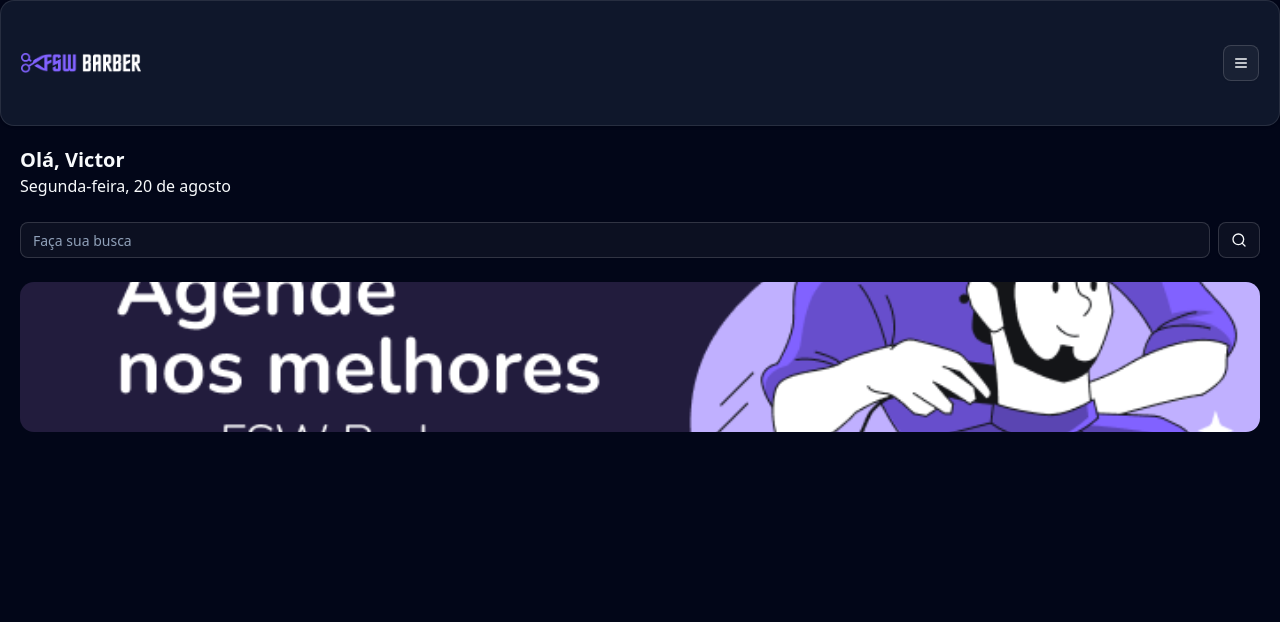
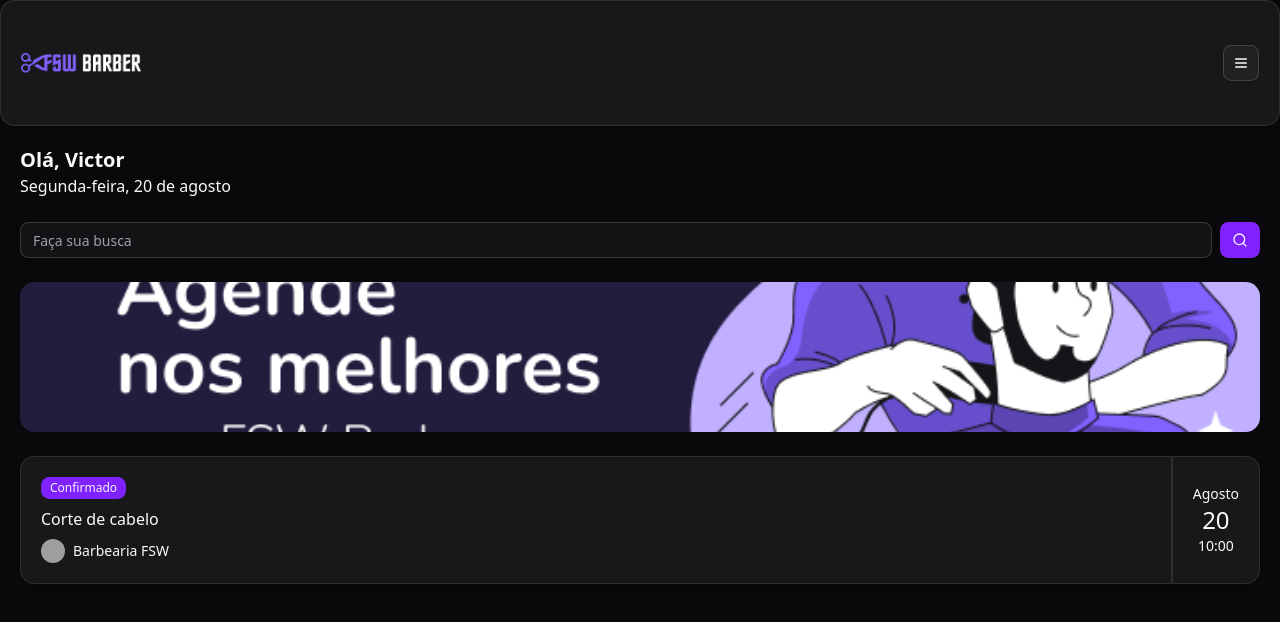
Before and after one commit to viitones/Barbershops, a Next.js app: page / in a window 1280 px wide. Shown: the top 622 px of the page. Built offline with nearby package versions, Linux system fonts and the light colour scheme; grey boxes are pictures that could not be loaded.

Commit message:
feat:  add booking item

```diff
--- a/package.json
+++ b/package.json
@@ -14,6 +14,7 @@
   },
   "dependencies": {
     "@prisma/client": "^6.14.0",
+    "@radix-ui/react-avatar": "^1.1.10",
     "@radix-ui/react-slot": "^1.2.3",
     "class-variance-authority": "^0.7.1",
     "clsx": "^2.1.1",
--- /dev/null
+++ b/src/app/_components/ui/avatar.tsx
@@ -0,0 +1,53 @@
+"use client"
+
+import * as React from "react"
+import * as AvatarPrimitive from "@radix-ui/react-avatar"
+
+import { cn } from "@/app/_lib/utils"
+
+function Avatar({
+  className,
+  ...props
+}: React.ComponentProps<typeof AvatarPrimitive.Root>) {
+  return (
+    <AvatarPrimitive.Root
+      data-slot="avatar"
+      className={cn(
+        "relative flex size-8 shrink-0 overflow-hidden rounded-full",
+        className
+      )}
+      {...props}
+    />
+  )
+}
+
+function AvatarImage({
+  className,
+  ...props
+}: React.ComponentProps<typeof AvatarPrimitive.Image>) {
+  return (
+    <AvatarPrimitive.Image
+      data-slot="avatar-image"
+      className={cn("aspect-square size-full", className)}
+      {...props}
+    />
+  )
+}
+
+function AvatarFallback({
+  className,
+  ...props
+}: React.ComponentProps<typeof AvatarPrimitive.Fallback>) {
+  return (
+    <AvatarPrimitive.Fallback
+      data-slot="avatar-fallback"
+      className={cn(
+        "bg-muted flex size-full items-center justify-center rounded-full",
+        className
+      )}
+      {...props}
+    />
+  )
+}
+
+export { Avatar, AvatarImage, AvatarFallback }
--- /dev/null
+++ b/src/app/_components/ui/badge.tsx
@@ -0,0 +1,46 @@
+import * as React from "react"
+import { Slot } from "@radix-ui/react-slot"
+import { cva, type VariantProps } from "class-variance-authority"
+
+import { cn } from "@/app/_lib/utils"
+
+const badgeVariants = cva(
+  "inline-flex items-center justify-center rounded-md border px-2 py-0.5 text-xs font-medium w-fit whitespace-nowrap shrink-0 [&>svg]:size-3 gap-1 [&>svg]:pointer-events-none focus-visible:border-ring focus-visible:ring-ring/50 focus-visible:ring-[3px] aria-invalid:ring-destructive/20 dark:aria-invalid:ring-destructive/40 aria-invalid:border-destructive transition-[color,box-shadow] overflow-hidden",
+  {
+    variants: {
+      variant: {
+        default:
+          "border-transparent bg-primary text-primary-foreground [a&]:hover:bg-primary/90",
+        secondary:
+          "border-transparent bg-secondary text-secondary-foreground [a&]:hover:bg-secondary/90",
+        destructive:
+          "border-transparent bg-destructive text-white [a&]:hover:bg-destructive/90 focus-visible:ring-destructive/20 dark:focus-visible:ring-destructive/40 dark:bg-destructive/60",
+        outline:
+          "text-foreground [a&]:hover:bg-accent [a&]:hover:text-accent-foreground",
+      },
+    },
+    defaultVariants: {
+      variant: "default",
+    },
+  }
+)
+
+function Badge({
+  className,
+  variant,
+  asChild = false,
+  ...props
+}: React.ComponentProps<"span"> &
+  VariantProps<typeof badgeVariants> & { asChild?: boolean }) {
+  const Comp = asChild ? Slot : "span"
+
+  return (
+    <Comp
+      data-slot="badge"
+      className={cn(badgeVariants({ variant }), className)}
+      {...props}
+    />
+  )
+}
+
+export { Badge, badgeVariants }
--- a/src/app/globals.css
+++ b/src/app/globals.css
@@ -44,73 +44,74 @@
 }
 
 :root {
-  --radius: 0.625rem;
+  --radius: 0.65rem;
   --background: oklch(1 0 0);
-  --foreground: oklch(0.129 0.042 264.695);
+  --foreground: oklch(0.141 0.005 285.823);
   --card: oklch(1 0 0);
-  --card-foreground: oklch(0.129 0.042 264.695);
+  --card-foreground: oklch(0.141 0.005 285.823);
   --popover: oklch(1 0 0);
-  --popover-foreground: oklch(0.129 0.042 264.695);
-  --primary: oklch(0.208 0.042 265.755);
-  --primary-foreground: oklch(0.984 0.003 247.858);
-  --secondary: oklch(0.968 0.007 247.896);
-  --secondary-foreground: oklch(0.208 0.042 265.755);
-  --muted: oklch(0.968 0.007 247.896);
-  --muted-foreground: oklch(0.554 0.046 257.417);
-  --accent: oklch(0.968 0.007 247.896);
-  --accent-foreground: oklch(0.208 0.042 265.755);
+  --popover-foreground: oklch(0.141 0.005 285.823);
+  --primary: oklch(0.606 0.25 292.717);
+  --primary-foreground: oklch(0.969 0.016 293.756);
+  --secondary: oklch(0.967 0.001 286.375);
+  --secondary-foreground: oklch(0.21 0.006 285.885);
+  --muted: oklch(0.967 0.001 286.375);
+  --muted-foreground: oklch(0.552 0.016 285.938);
+  --accent: oklch(0.967 0.001 286.375);
+  --accent-foreground: oklch(0.21 0.006 285.885);
   --destructive: oklch(0.577 0.245 27.325);
-  --border: oklch(0.929 0.013 255.508);
-  --input: oklch(0.929 0.013 255.508);
-  --ring: oklch(0.704 0.04 256.788);
+  --border: oklch(0.92 0.004 286.32);
+  --input: oklch(0.92 0.004 286.32);
+  --ring: oklch(0.606 0.25 292.717);
   --chart-1: oklch(0.646 0.222 41.116);
   --chart-2: oklch(0.6 0.118 184.704);
   --chart-3: oklch(0.398 0.07 227.392);
   --chart-4: oklch(0.828 0.189 84.429);
   --chart-5: oklch(0.769 0.188 70.08);
-  --sidebar: oklch(0.984 0.003 247.858);
-  --sidebar-foreground: oklch(0.129 0.042 264.695);
-  --sidebar-primary: oklch(0.208 0.042 265.755);
-  --sidebar-primary-foreground: oklch(0.984 0.003 247.858);
-  --sidebar-accent: oklch(0.968 0.007 247.896);
-  --sidebar-accent-foreground: oklch(0.208 0.042 265.755);
-  --sidebar-border: oklch(0.929 0.013 255.508);
-  --sidebar-ring: oklch(0.704 0.04 256.788);
+  --sidebar: oklch(0.985 0 0);
+  --sidebar-foreground: oklch(0.141 0.005 285.823);
+  --sidebar-primary: oklch(0.606 0.25 292.717);
+  --sidebar-primary-foreground: oklch(0.969 0.016 293.756);
+  --sidebar-accent: oklch(0.967 0.001 286.375);
+  --sidebar-accent-foreground: oklch(0.21 0.006 285.885);
+  --sidebar-border: oklch(0.92 0.004 286.32);
+  --sidebar-ring: oklch(0.606 0.25 292.717);
 }
 
 .dark {
-  --background: oklch(0.129 0.042 264.695);
-  --foreground: oklch(0.984 0.003 247.858);
-  --card: oklch(0.208 0.042 265.755);
-  --card-foreground: oklch(0.984 0.003 247.858);
-  --popover: oklch(0.208 0.042 265.755);
-  --popover-foreground: oklch(0.984 0.003 247.858);
-  --primary: oklch(0.929 0.013 255.508);
-  --primary-foreground: oklch(0.208 0.042 265.755);
-  --secondary: oklch(0.279 0.041 260.031);
-  --secondary-foreground: oklch(0.984 0.003 247.858);
-  --muted: oklch(0.279 0.041 260.031);
-  --muted-foreground: oklch(0.704 0.04 256.788);
-  --accent: oklch(0.279 0.041 260.031);
-  --accent-foreground: oklch(0.984 0.003 247.858);
+  --background: oklch(0.141 0.005 285.823);
+  --foreground: oklch(0.985 0 0);
+  --card: oklch(0.21 0.006 285.885);
+  --card-foreground: oklch(0.985 0 0);
+  --popover: oklch(0.21 0.006 285.885);
+  --popover-foreground: oklch(0.985 0 0);
+  --primary: oklch(0.541 0.281 293.009);
+  --primary-foreground: oklch(0.969 0.016 293.756);
+  --secondary: oklch(0.274 0.006 286.033);
+  --secondary-foreground: oklch(0.985 0 0);
+  --muted: oklch(0.274 0.006 286.033);
+  --muted-foreground: oklch(0.705 0.015 286.067);
+  --accent: oklch(0.274 0.006 286.033);
+  --accent-foreground: oklch(0.985 0 0);
   --destructive: oklch(0.704 0.191 22.216);
   --border: oklch(1 0 0 / 10%);
   --input: oklch(1 0 0 / 15%);
-  --ring: oklch(0.551 0.027 264.364);
+  --ring: oklch(0.541 0.281 293.009);
   --chart-1: oklch(0.488 0.243 264.376);
   --chart-2: oklch(0.696 0.17 162.48);
   --chart-3: oklch(0.769 0.188 70.08);
   --chart-4: oklch(0.627 0.265 303.9);
   --chart-5: oklch(0.645 0.246 16.439);
-  --sidebar: oklch(0.208 0.042 265.755);
-  --sidebar-foreground: oklch(0.984 0.003 247.858);
-  --sidebar-primary: oklch(0.488 0.243 264.376);
-  --sidebar-primary-foreground: oklch(0.984 0.003 247.858);
-  --sidebar-accent: oklch(0.279 0.041 260.031);
-  --sidebar-accent-foreground: oklch(0.984 0.003 247.858);
+  --sidebar: oklch(0.21 0.006 285.885);
+  --sidebar-foreground: oklch(0.985 0 0);
+  --sidebar-primary: oklch(0.541 0.281 293.009);
+  --sidebar-primary-foreground: oklch(0.969 0.016 293.756);
+  --sidebar-accent: oklch(0.274 0.006 286.033);
+  --sidebar-accent-foreground: oklch(0.985 0 0);
   --sidebar-border: oklch(1 0 0 / 10%);
-  --sidebar-ring: oklch(0.551 0.027 264.364);
+  --sidebar-ring: oklch(0.541 0.281 293.009);
 }
+
 
 @layer base {
   * {
--- a/src/app/page.tsx
+++ b/src/app/page.tsx
@@ -1,7 +1,10 @@
 import { SearchIcon } from "lucide-react"
 import Image from "next/image"
 import { Header } from "./_components/header"
+import { Avatar, AvatarImage } from "./_components/ui/avatar"
+import { Badge } from "./_components/ui/badge"
 import { Button } from "./_components/ui/button"
+import { Card, CardContent } from "./_components/ui/card"
 import { Input } from "./_components/ui/input"
 
 export default function Home() {
@@ -14,7 +17,7 @@
 
         <div className="mt-6 flex items-center gap-2">
           <Input placeholder="Faça sua busca" />
-          <Button variant="outline">
+          <Button>
             <SearchIcon />
           </Button>
         </div>
@@ -27,6 +30,27 @@
             className="rounded-xl object-cover"
           />
         </div>
+
+        <Card className="mt-6 p-0">
+          <CardContent className="flex justify-between p-0">
+            <div className="flex flex-col gap-2 py-5 pl-5">
+              <Badge className="w-fit">Confirmado</Badge>
+              <h3>Corte de cabelo</h3>
+              <div className="flex items-center gap-2">
+                <Avatar className="h-6 w-6">
+                  <AvatarImage src="https://github.com/viitones.png" />
+                </Avatar>
+                <p className="text-sm">Barbearia FSW</p>
+              </div>
+            </div>
+
+            <div className="flex flex-col items-center justify-center border-l-2 border-solid px-5">
+              <p className="text-sm">Agosto</p>
+              <p className="text-2xl">20</p>
+              <p className="text-sm">10:00</p>
+            </div>
+          </CardContent>
+        </Card>
       </div>
     </div>
   )
```
Also changed, not shown: 1 other file (tests, documents, lock files or other folders).
